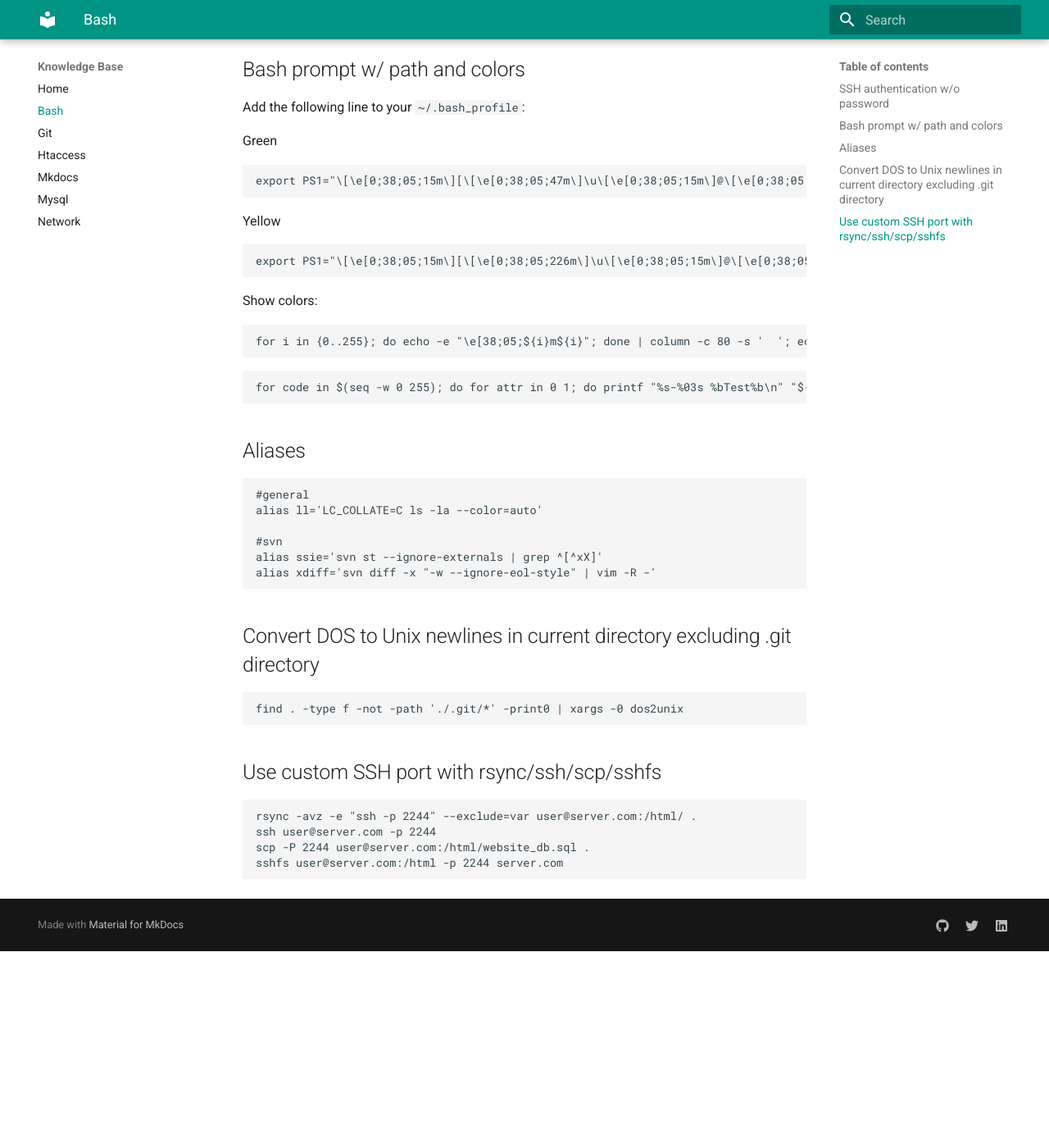
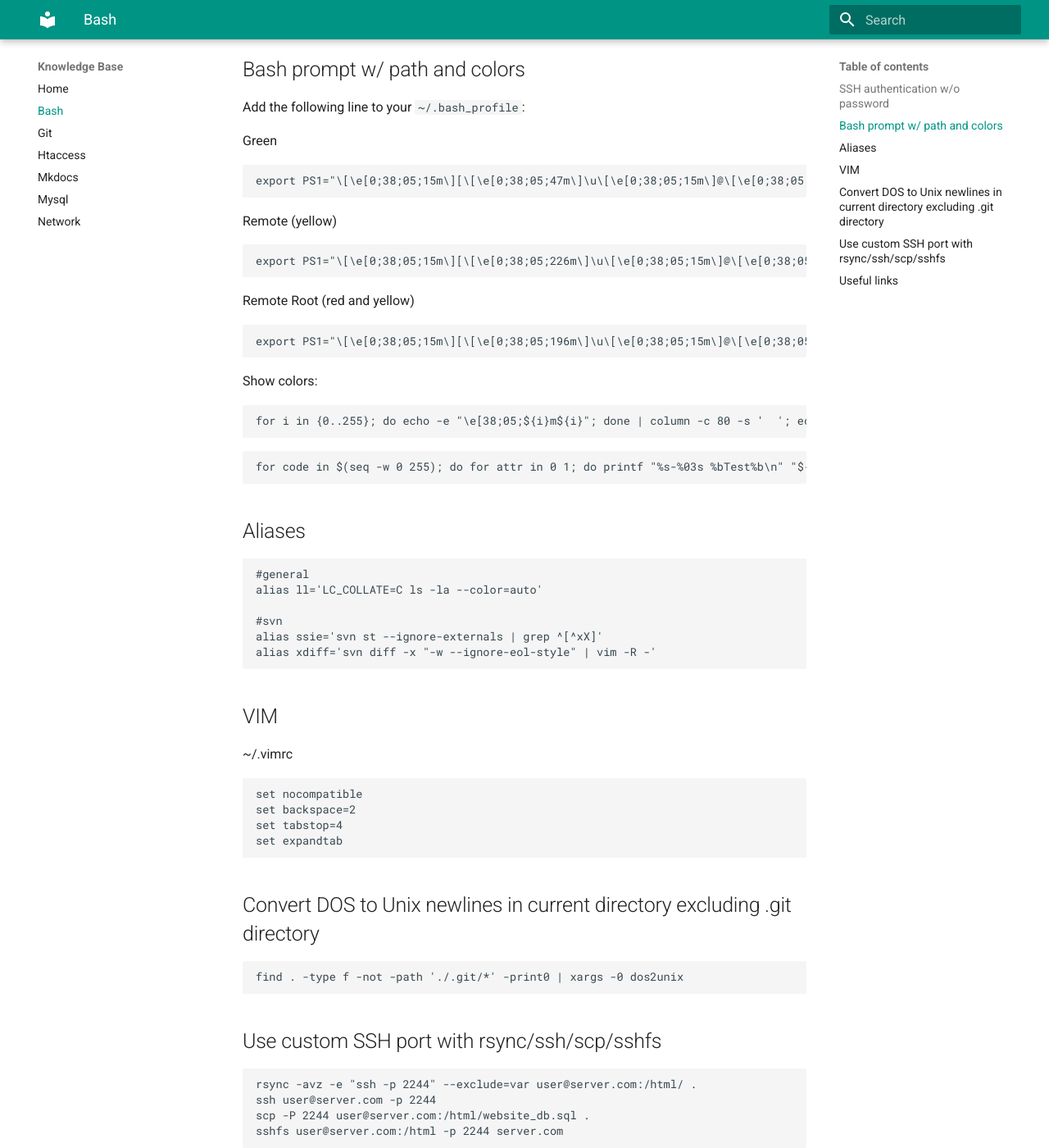
Before and after one commit to yutv/kb, an MkDocs documentation site: the page built from docs/bash.md, in a window 1280 px wide and 1400 px high, scrolled down 551 px. Shown: the whole window at 82% size. Built offline with MkDocs 1.6.1 and Material for MkDocs 9.7.7, drawn with Linux system fonts in a browser that asks for light colours; before the commit the page ends 1711 px from its top, so only the background shows below that; some of the changed text lies outside the part shown.

Commit message:
Bash. vimrc and userful links

````diff
--- a/docs/bash.md
+++ b/docs/bash.md
@@ -26,9 +26,13 @@ Green
 
     export PS1="\[\e[0;38;05;15m\][\[\e[0;38;05;47m\]\u\[\e[0;38;05;15m\]@\[\e[0;38;05;208m\]\h:\[\e[0;38;05;111m\]\w\[\e[0;38;05;15m\]]\\$ \[\e[0m\]"
 
-Yellow
+Remote (yellow)
 
     export PS1="\[\e[0;38;05;15m\][\[\e[0;38;05;226m\]\u\[\e[0;38;05;15m\]@\[\e[0;38;05;226m\]\h:\[\e[0;38;05;180m\]\w\[\e[0;38;05;15m\]]\\$ \[\e[0m\]"
+
+Remote Root (red and yellow)
+
+    export PS1="\[\e[0;38;05;15m\][\[\e[0;38;05;196m\]\u\[\e[0;38;05;15m\]@\[\e[0;38;05;226m\]\h:\[\e[0;38;05;180m\]\w\[\e[0;38;05;15m\]]\\$ \[\e[0m\]"
 
 Show colors:
 ```bash
@@ -47,6 +51,15 @@ for code in $(seq -w 0 255); do for attr in 0 1; do printf "%s-%03s %bTest%b\n"
     alias ssie='svn st --ignore-externals | grep ^[^xX]'
     alias xdiff='svn diff -x "-w --ignore-eol-style" | vim -R -'
 
+##VIM
+
+~/.vimrc
+
+    set nocompatible
+    set backspace=2
+    set tabstop=4
+    set expandtab
+
 ##Convert DOS to Unix newlines in current directory excluding .git directory
 
     find . -type f -not -path './.git/*' -print0 | xargs -0 dos2unix
@@ -57,3 +70,6 @@ for code in $(seq -w 0 255); do for attr in 0 1; do printf "%s-%03s %bTest%b\n"
     ssh user@server.com -p 2244
     scp -P 2244 user@server.com:/html/website_db.sql .
     sshfs user@server.com:/html -p 2244 server.com
+
+##Useful links
+1. [How to parse command line arguments](https://stackoverflow.com/questions/192249/how-do-i-parse-command-line-arguments-in-bash)
````
